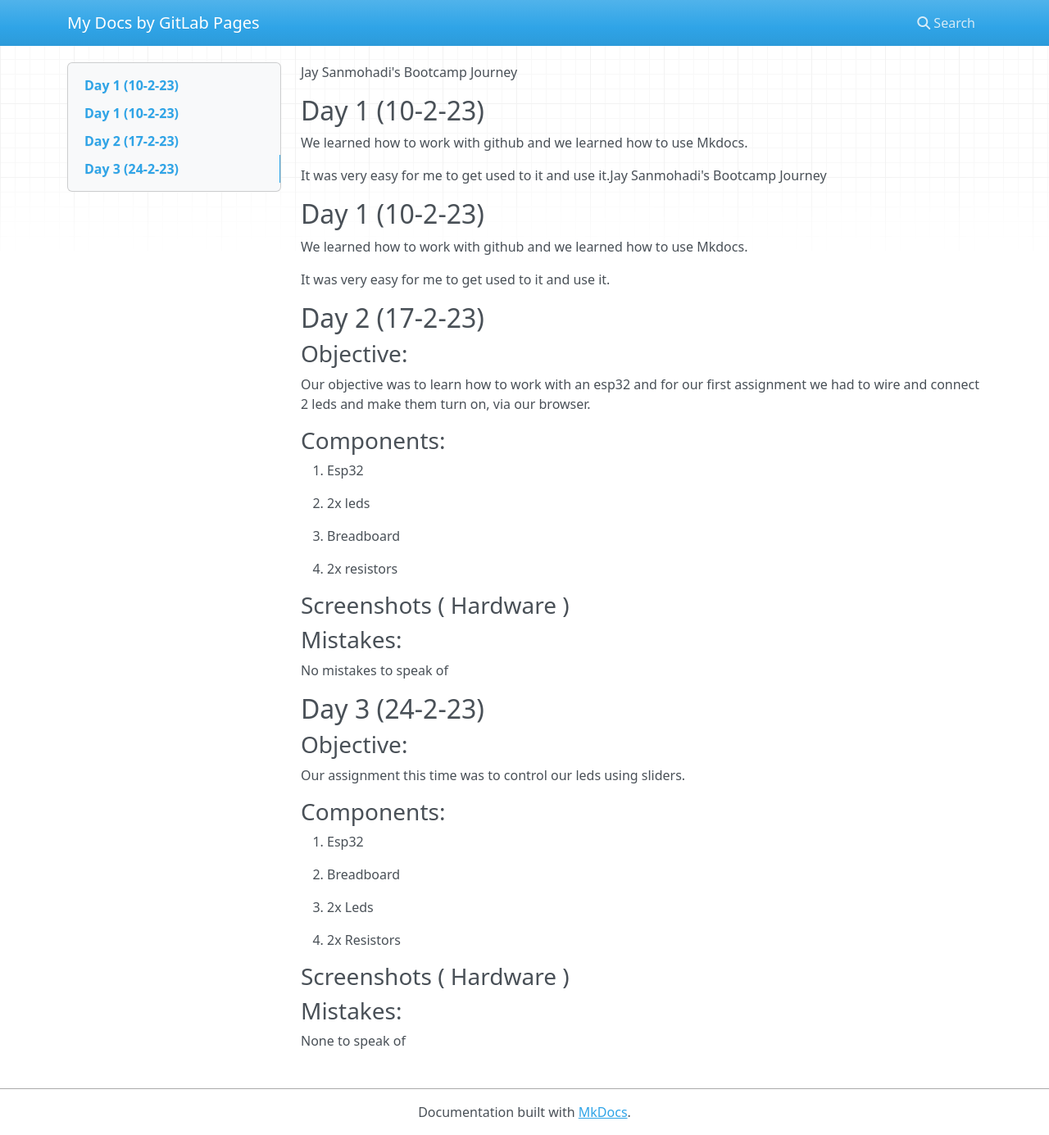
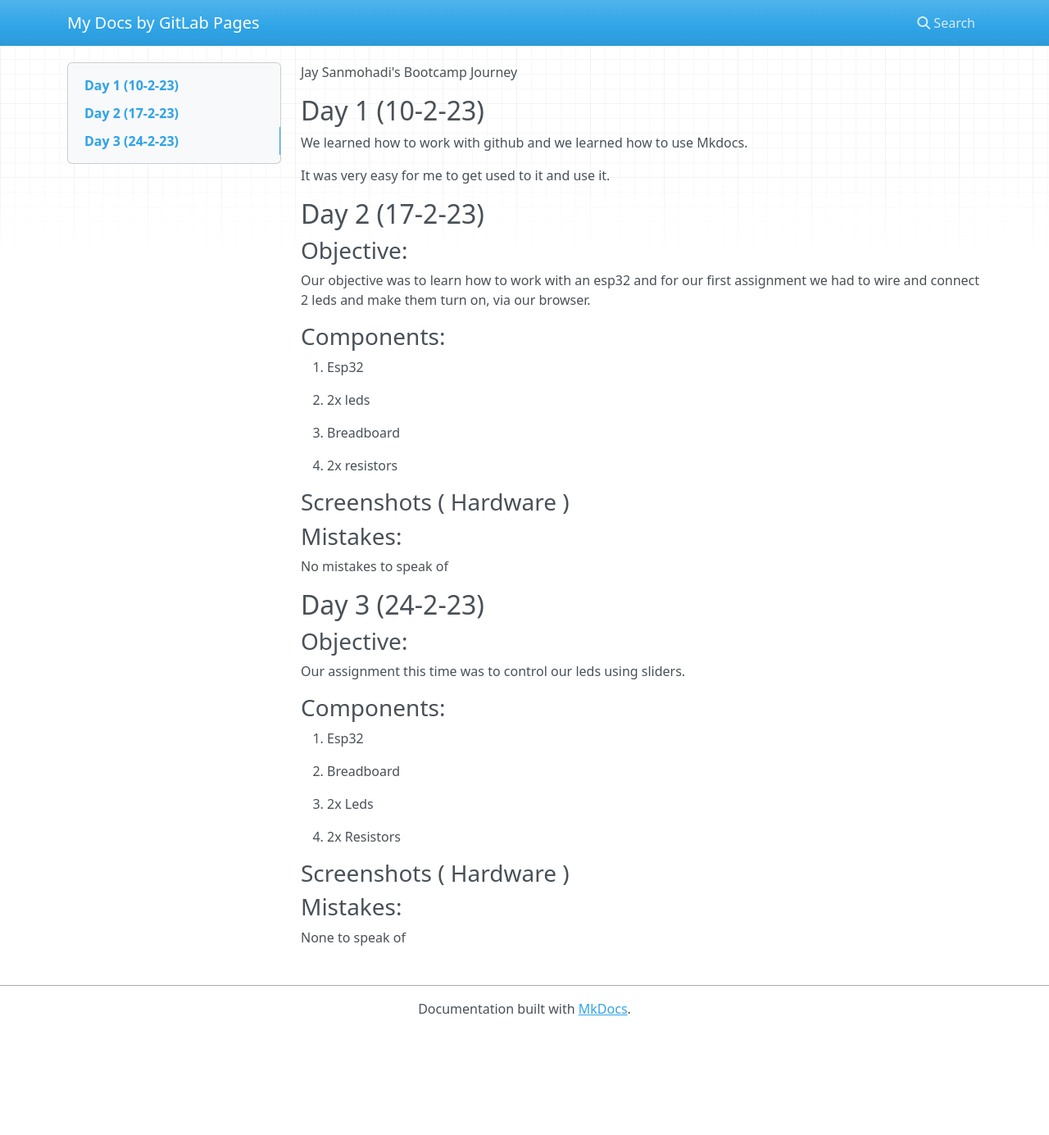
Before and after one commit to 0SaNJ/Bootcamp, an MkDocs documentation site: the page built from docs/index.md, in a window 1280 px wide and 1385 px high. Shown: the whole window at 82% size. Built offline with MkDocs 1.6.1, drawn with Linux system fonts in a browser that asks for light colours; nearby versions of some CDN libraries.

Commit message:
update (24-2-23)

```diff
--- a/docs/index.md
+++ b/docs/index.md
@@ -1,11 +1,4 @@
 Jay Sanmohadi's Bootcamp Journey
-
-Day 1 (10-2-23)
----------------
-
-We learned how to work with github and we learned how to use Mkdocs.
-
-It was very easy for me to get used to it and use it.Jay Sanmohadi's Bootcamp Journey
 
 Day 1 (10-2-23)
 ---------------
```
